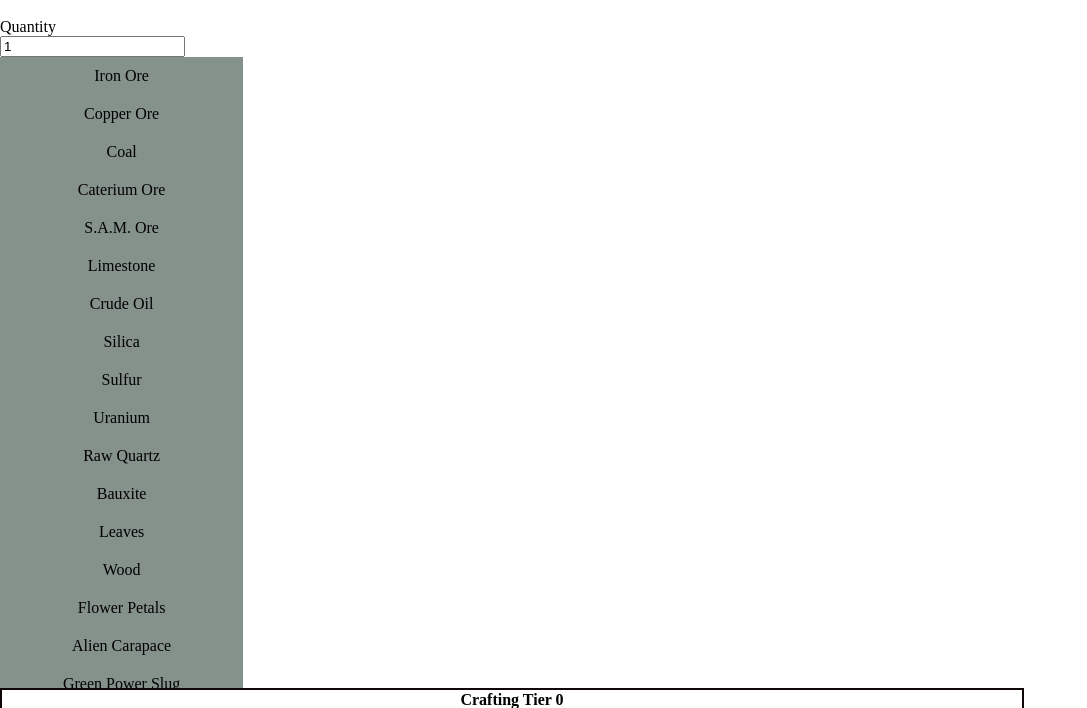
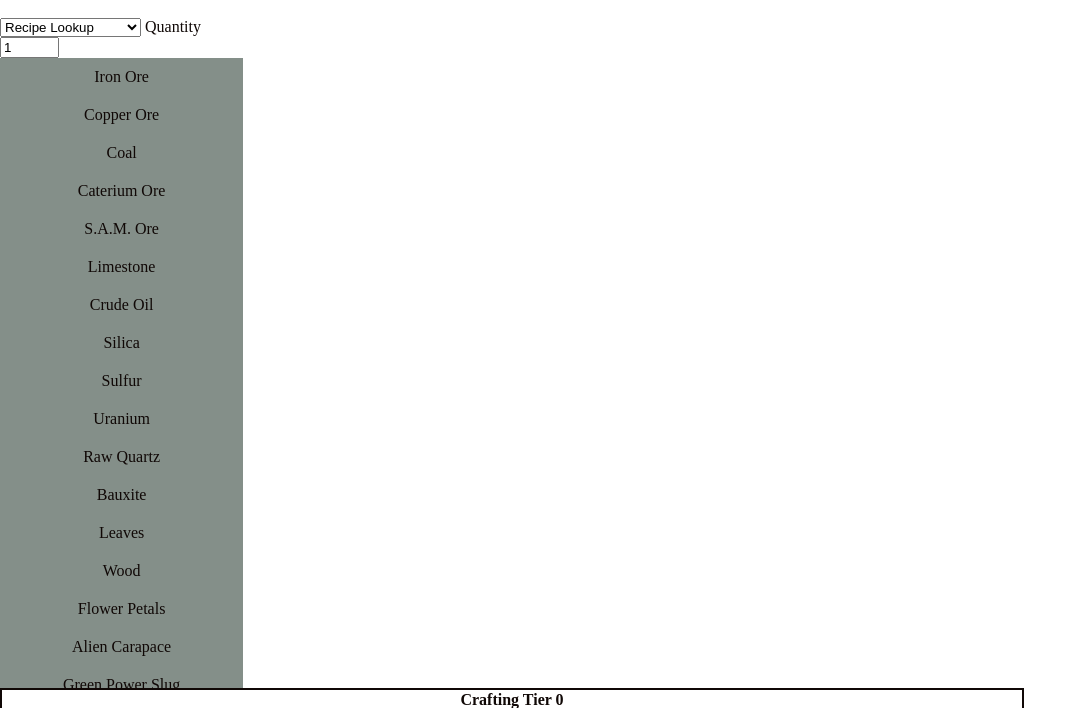
Before and after one commit to dittopower/satisfactoryHelper, a plain HTML site: page index.html in a window 1280 px wide. Both pictures are taken after a click on the element 121 px from the left and 484 px from the top of the page. Shown: the part 92-800 px from the top of the page, without its empty margins (0-1087 px from the left). Drawn offline with Linux system fonts and the light colour scheme.

Commit message:
Mode support

```diff
--- a/factory.js
+++ b/factory.js
@@ -1,10 +1,17 @@
 let recipes = {};
 const aside = document.getElementsByTagName("aside")[0];
 const outputQuantity = document.getElementById("quantity");
+const functionTypeSelector = document.getElementById("functionType");
 const article = document.getElementsByTagName("article")[0];
 const table = document.getElementsByTagName("table")[0];
 let currentRecipe = undefined;
 let currentQuantity = 1;
+let currentTypeMode = "manual";
+const typeModeList = {
+    "manual": "manual",
+    "new":"v2",
+    "machine": "machine"
+}
 
 fetch(`${location.protocol}//${location.host}/recipes.json`).then(
     (resp) => {
@@ -31,9 +38,15 @@
             sidebar.appendChild(entry);
         }
         sidebar.addEventListener("click", selectRecipe);
-        outputQuantity.addEventListener("change",selectRecipe);
+        outputQuantity.addEventListener("change", selectRecipe);
+        functionTypeSelector.addEventListener("change", changeType);
     }
 );
+
+function changeType(event) {
+    currentTypeMode = event.target.value;
+    selectRecipe(event);
+}
 
 function clearDisplay() {
     [...table.children].forEach((child) => {
@@ -143,7 +156,7 @@
             }
             if (getRecipeCraftingTier(recipe)) {
                 if (init != num) {
-                    setRecipeCraftingTier(recipe, Math.min(num, getRecipeCraftingTier(recipe)));
+                    setRecipeCraftingTier(recipe, Math.max(num, getRecipeCraftingTier(recipe)));
                 }
             } else {
                 setRecipeCraftingTier(recipe, num);
@@ -163,33 +176,45 @@
 
 function selectRecipe(event) {
     // TODO: allow the disabling of certain alternate recipes
-    let triggered = false;
+    if(currentTypeMode == typeModeList.machine){
+        // TODO: use alternate recipe numbers for machine recipes flow (per minute)
+        clearDisplay();
+        let temp = document.createElement("h3");
+        temp.innerText = "N.Y.I.";
+        table.appendChild(temp);
+        return;
+    }
+
     if (/INPUT/.test(event.target.tagName)) {
-        triggered = true;
-        if(!isNaN(outputQuantity.value)){
+        if (!isNaN(outputQuantity.value)) {
             currentQuantity = Number.parseInt(outputQuantity.value);
         }
     }
     if (/LI/.test(event.target.tagName)) {
-        triggered = true;
         let inputText = event.target.textContent;
-        if(isRecipe(inputText)){
+        if (isRecipe(inputText)) {
             currentRecipe = inputText;
         }
     }
-    if(triggered){
     clearDisplay();
-        if(currentRecipe && currentQuantity){
+    if (currentRecipe && currentQuantity) {
         // TODO: use worker for calculations
         window.requestIdleCallback(() => {
+            console.info(`Start Mode ${currentTypeMode} Making ${currentRecipe}`);
+            switch(currentTypeMode){
+                case typeModeList.new:
+                    break;
+                default:
                     let result = addRecipeStage(currentRecipe, currentQuantity);
-                console.info(currentRecipe, JSON.stringify(result));
+                    console.info(`Mode ${currentTypeMode} Making ${currentRecipe} Result:`, JSON.stringify(result));
                     window.requestIdleCallback(() => {
                         updateRecipeDisplay(result);
                     });
+                    break;
+            }
         });
     }
-    }
+
 }
 
 function addRecipeStage(data, quantity) {
--- a/index.html
+++ b/index.html
@@ -13,6 +13,11 @@
         </a>
     </header>
     <aside>
+        <select id="functionType">
+            <option value="manual">Recipe Lookup</option>
+            <option value="v2">v2</option>
+            <option value="machine">Recipe (Per Minute)</option>
+        </select>
         <label for="quantity">Quantity</label>
         <input type="number" id="quantity" name="quantity" value="1" />
     </aside>
--- a/stylise.css
+++ b/stylise.css
@@ -21,6 +21,7 @@
     display: inline-block;
     padding-right: 10px;
     background: #fff;
+    color:#100806;
 }
 aside ul{
     height:100%;
@@ -60,6 +61,7 @@
 article table {
     width: 100%;
     height: 100%;
+    color: white;
 }
 
 article table td {
@@ -68,6 +70,7 @@
 
 article table tr th {
     background-color: white;
+    color:#100806;
     height: 1em;
 }
 
@@ -75,3 +78,7 @@
     background-color: #fff;
     text-align: right;
 }
+
+input#quantity {
+    max-width: 8ch;
+}
```
Lines whose indentation alone changed are shown as unchanged.
